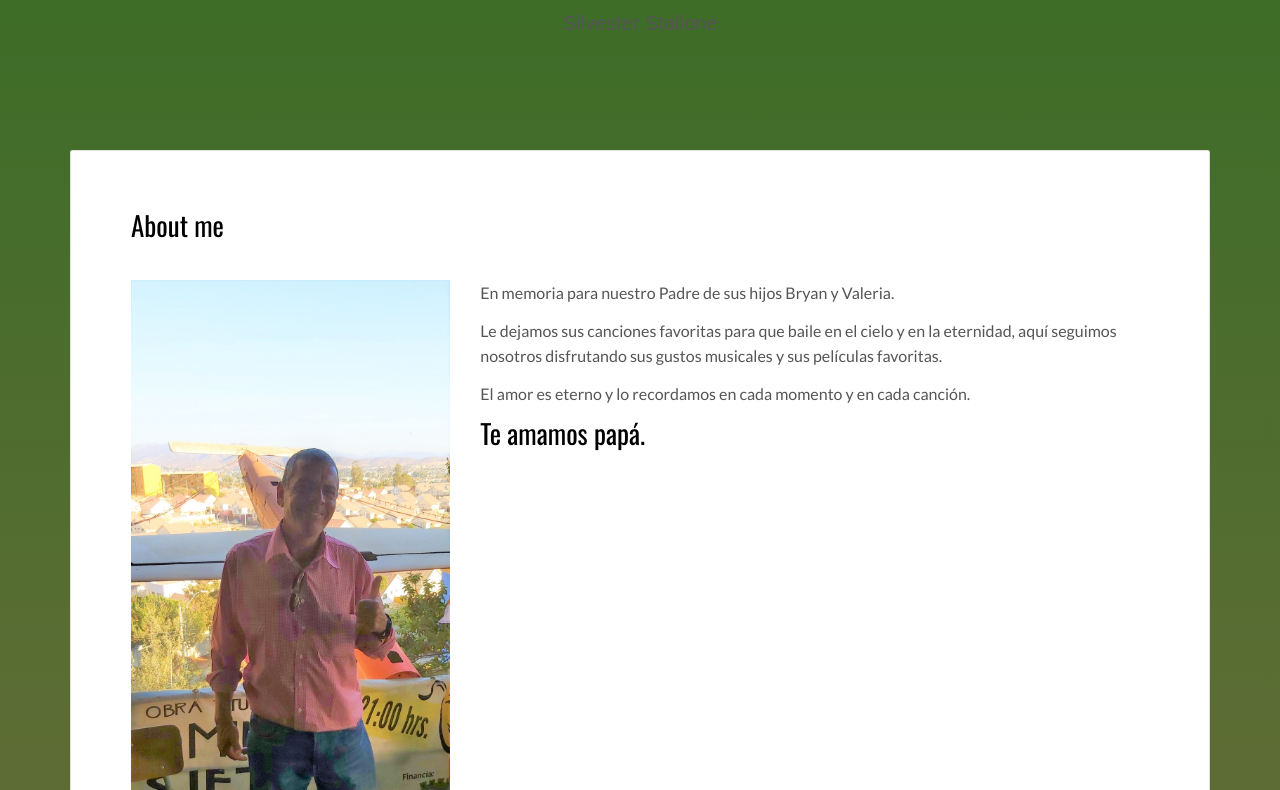
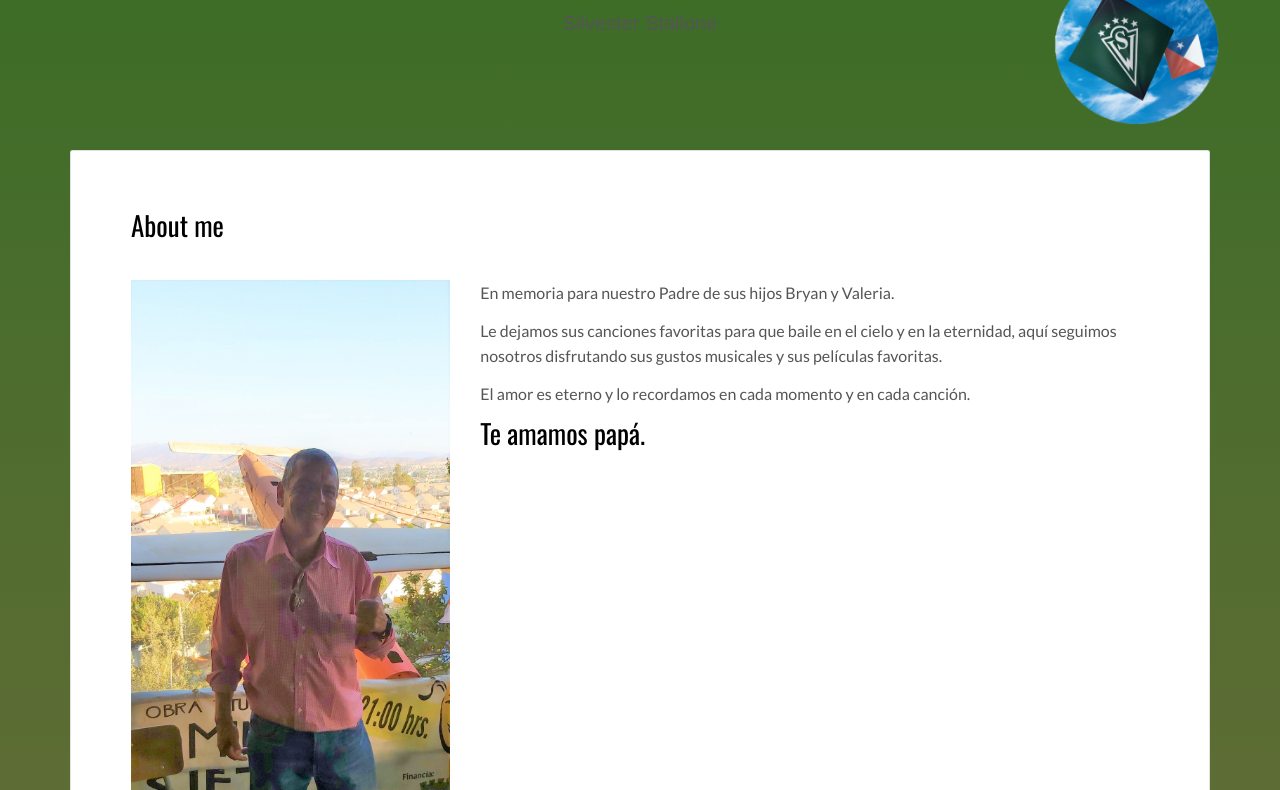
Before and after one commit to bryanswchile/manuelcordovatapia, a plain HTML site: page index.html in a window 1280 px wide. Shown: the part 75-865 px from the top of the page. Drawn offline with nearby package versions, Linux system fonts and the light colour scheme.

Commit message:
Update index.html

```diff
--- a/index.html
+++ b/index.html
@@ -166,7 +166,7 @@ document.addEventListener("DOMContentLoaded", function () {
       <h1>Manuel Teodoro Córdova Tapia</h1>
       <p class="classy">Silvester Stallone</p>
       <div class="topright">
-        <img src="./assets/images/wanderers2.png" width="250" height="300" loading="lazy">
+        <img src="./assets/images/wanderers.png" width="250" height="300" loading="lazy">
       </div>
   </div>
 <!-- Add your content of header -->
```
